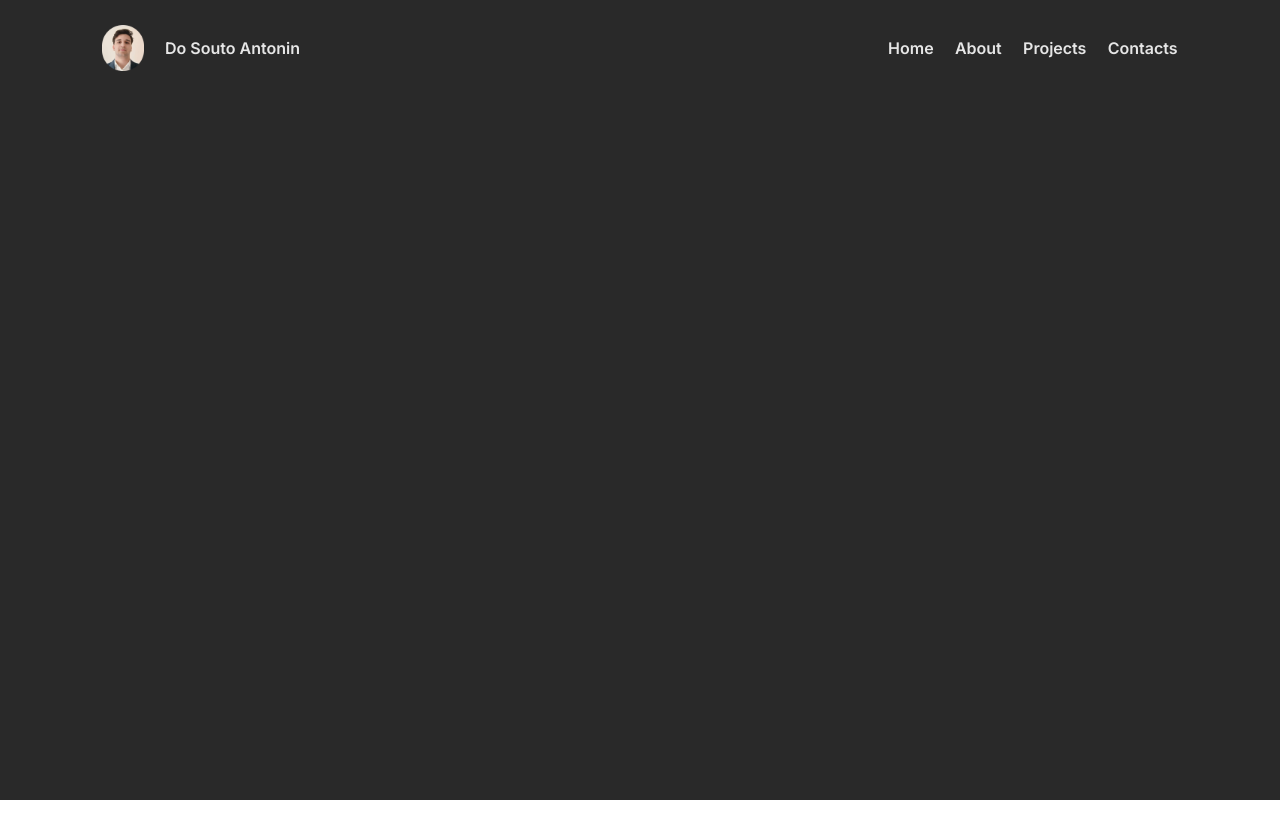
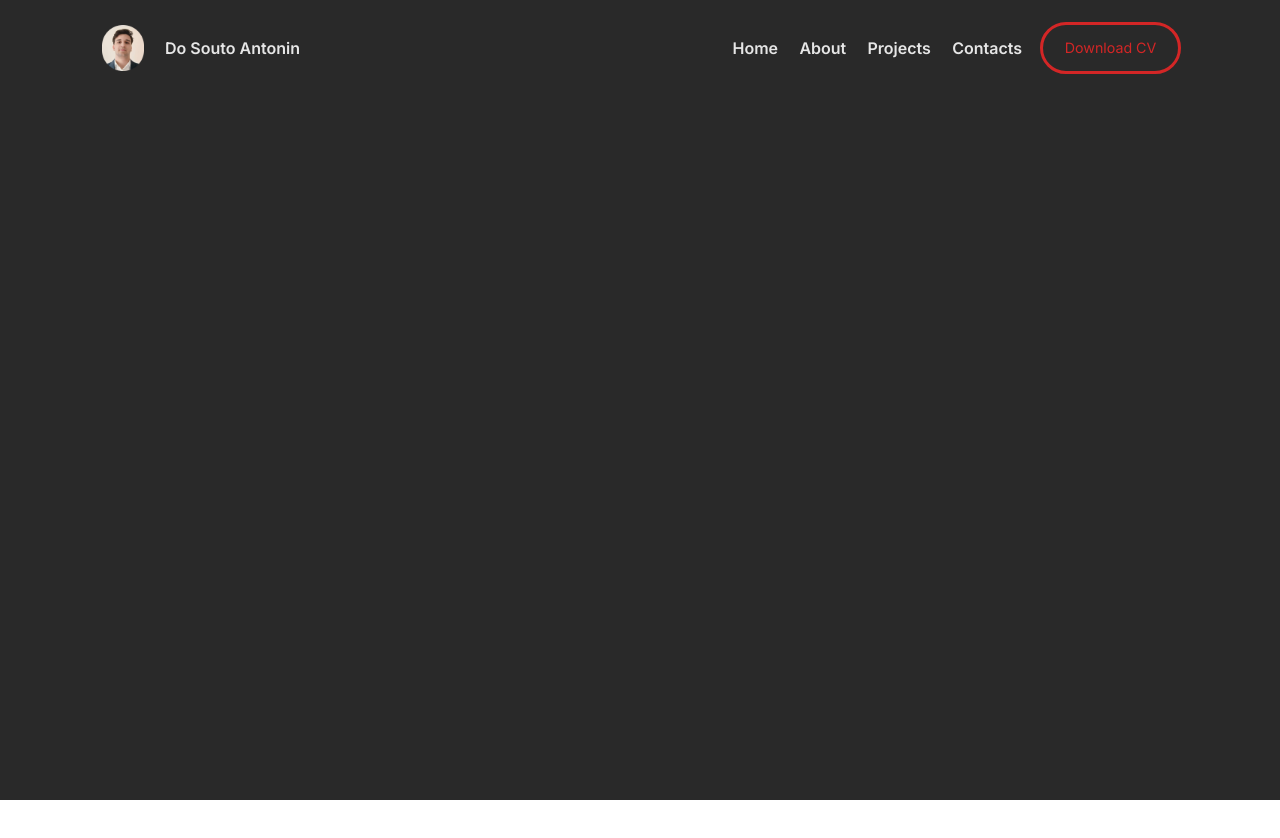
Before and after one commit to avainfo/portfolio, a React (Create React App) app: page / in a window 1280 px wide. Shown: the top 838 px of the page. Built offline with nearby package versions, Linux system fonts and the light colour scheme.

Commit message:
feat(main page): add download cv button

```diff
--- a/src/App.tsx
+++ b/src/App.tsx
@@ -1,6 +1,7 @@
 import React from 'react';
 import './App.scss';
 import {HeaderTitle} from "./components/header/HeaderTitle";
+import {HeaderButton} from "./components/header/HeaderButton";
 
 function App() {
 	let header: Array<string> = [
@@ -25,6 +26,7 @@ function App() {
 					</div>
 					<div className="right">
 						{header.map((title, index) => <HeaderTitle title={title} key={index}/>)}
+						<HeaderButton title={"Download CV"}/>
 					</div>
 				</div>
 				<div className="content"></div>
--- /dev/null
+++ b/src/components/header/HeaderButton.tsx
@@ -0,0 +1,11 @@
+import "../../style/header/HeaderButton.scss"
+
+interface HeaderButtonProps {
+	title?: string
+}
+
+export function HeaderButton({title}: HeaderButtonProps) {
+	return (
+		<div className="headerButton">{title}</div>
+	);
+}
--- /dev/null
+++ b/src/style/header/HeaderButton.scss
@@ -0,0 +1,25 @@
+@import url('https://fonts.googleapis.com/css2?family=Inter:ital,opsz,wght@0,14..32,100..900;1,14..32,100..900&display=swap');
+@import "../variables";
+
+.headerButton {
+	text-align: center;
+	font-family: 'Inter', sans-serif;
+	color: $red;
+	font-size: calc(100vw / 90);
+	font-weight: 400;
+	height: 100%;
+	display: flex;
+	flex-direction: column;
+	justify-content: center;
+	align-items: center;
+	outline: 3px solid $red;
+	padding: 0 calc(100vw / 60);
+	border-radius: 100vw;
+	transition-duration: 0.3s;
+	cursor: pointer;
+}
+
+.headerButton:hover {
+	background-color: $red;
+	color: white;
+}
```
